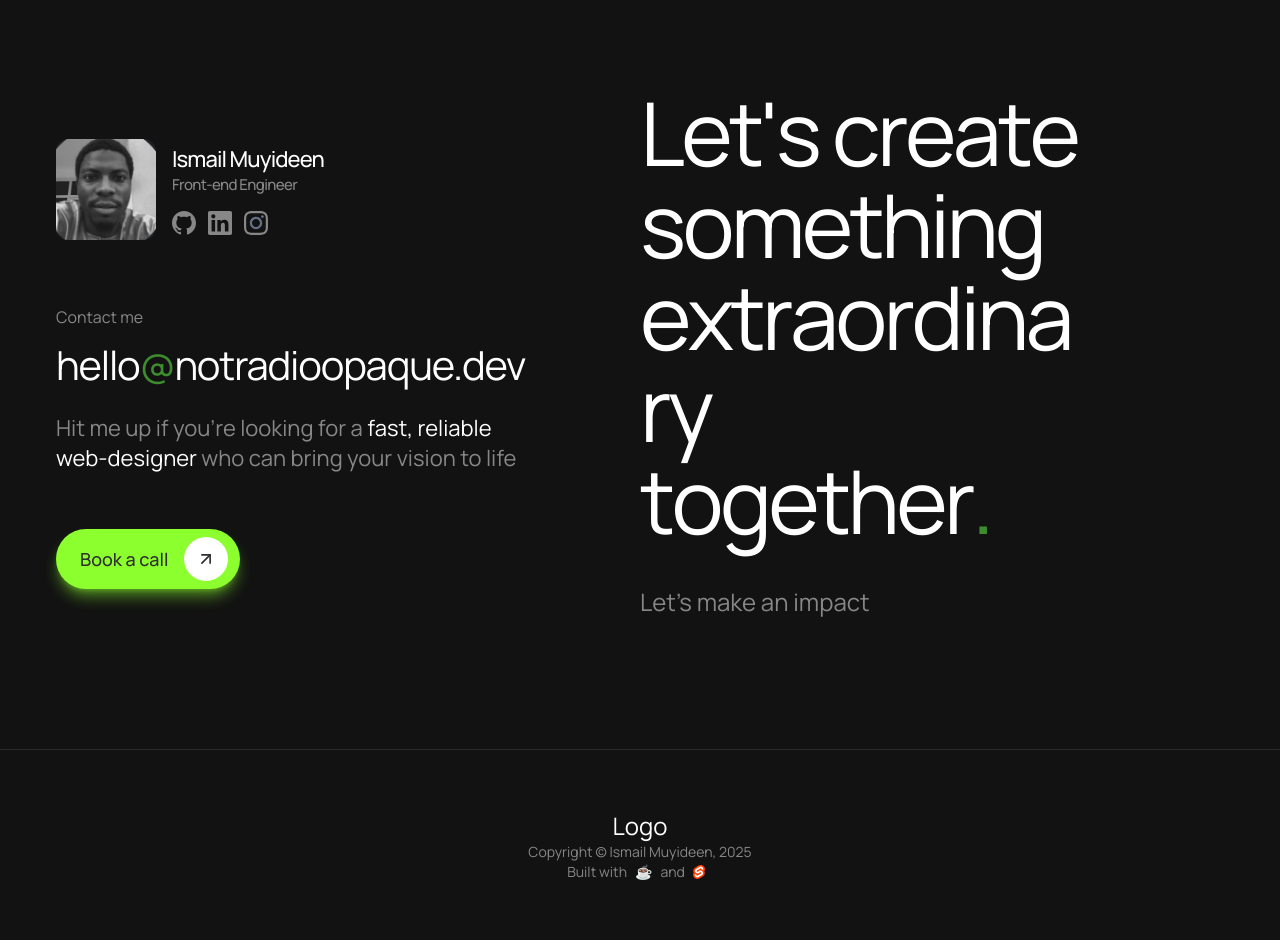
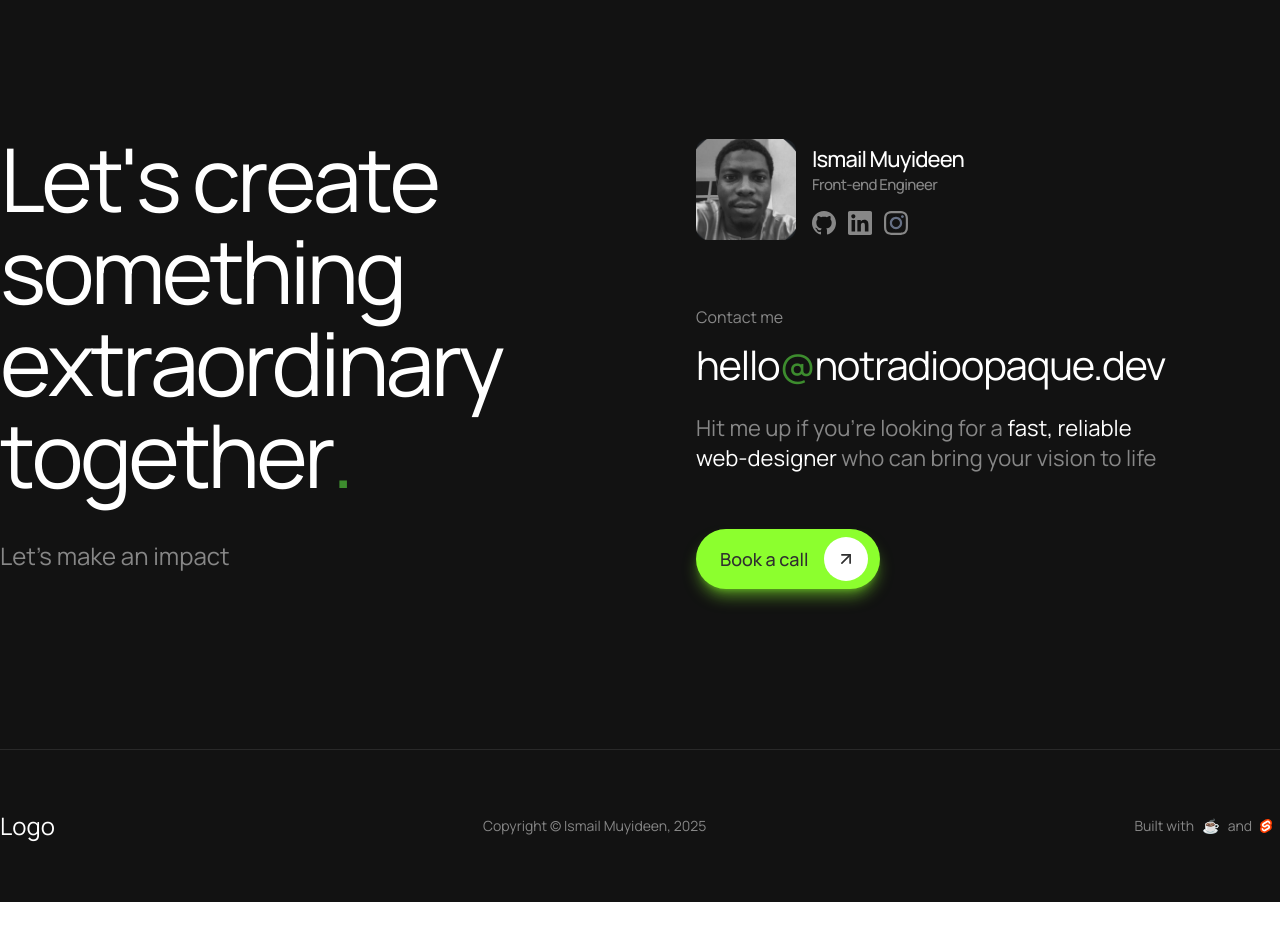
Before and after one commit to notRadioOpaque/heyismail.xyz, a SvelteKit app: page / in a window 1280 px wide. Shown: the part 4660-5600 px from the top of the page. After the commit the page ends 5562 px from the top, so only its background shows below. Built offline with nearby package versions, Linux system fonts and the light colour scheme.

Commit message:
:art: refined Footer layout for improved responsiveness and visual consistency by adjusting order classes and gap sizes; optimized flexbox structure for better alignment of elements across different screen sizes.

```diff
--- a/src/routes/Footer.svelte
+++ b/src/routes/Footer.svelte
@@ -61,17 +61,19 @@
 		<div
 			class=" 3xl:max-w-screen-3xl mx-auto flex h-max w-full max-w-screen-xl flex-col items-center justify-center md:h-[795px] md:flex-row 2xl:max-w-screen-2xl"
 		>
-			<div class="order-2 my-6 flex w-full flex-col gap-10 px-6 md:my-0 md:w-1/2 md:px-0">
+			<div
+				class="order-2 my-6 flex w-full flex-col gap-10 px-6 md:order-1 md:my-0 md:w-1/2 md:px-0"
+			>
 				<h2
 					bind:this={heroText}
-					class="w-full text-[30px] leading-[45px] tracking-[-0.7px] text-white md:w-[70%] md:text-[88px]
+					class="w-full text-[30px] leading-[45px] tracking-[-0.7px] text-white md:text-[88px]
 				md:leading-[92px] md:tracking-[-3.7px]"
 				>
 					Let's create something extraordinary together<span class="text-tertiary-text">.</span>
 				</h2>
 				<p class="text-subtext-text text-base md:text-2xl">Let’s make an impact</p>
 			</div>
-			<div class="order-1 flex w-full flex-col gap-10 pl-6 md:w-1/2 md:pl-14">
+			<div class="order-1 flex w-full flex-col gap-10 pl-6 md:order-2 md:w-1/2 md:pl-14">
 				<div class="h-max">
 					<div class="flex h-[150px] w-full items-center gap-4">
 						<div class="w-[100px] overflow-hidden rounded-xl">
@@ -189,7 +191,7 @@
 
 	<div class="">
 		<div
-			class="3xl:max-w-screen-3xl mx-auto flex w-full max-w-screen-xl flex-col items-center justify-between gap-8 py-8 md:gap-0 md:py-[60px] 2xl:max-w-screen-2xl"
+			class="3xl:max-w-screen-3xl mx-auto flex w-full max-w-screen-xl flex-col items-center justify-between gap-6 py-8 md:flex-row md:gap-0 md:py-[60px] 2xl:max-w-screen-2xl"
 		>
 			<div class="text-2xl text-white">Logo</div>
 
```
